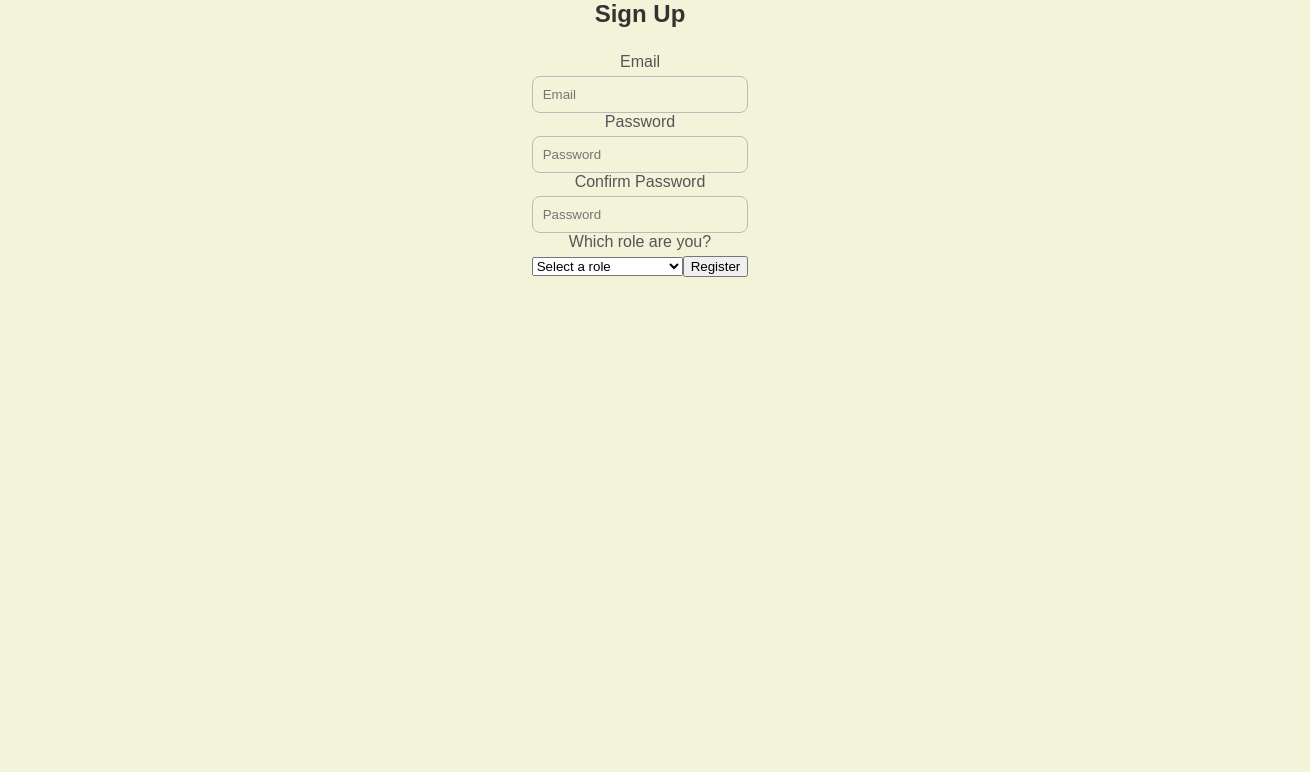
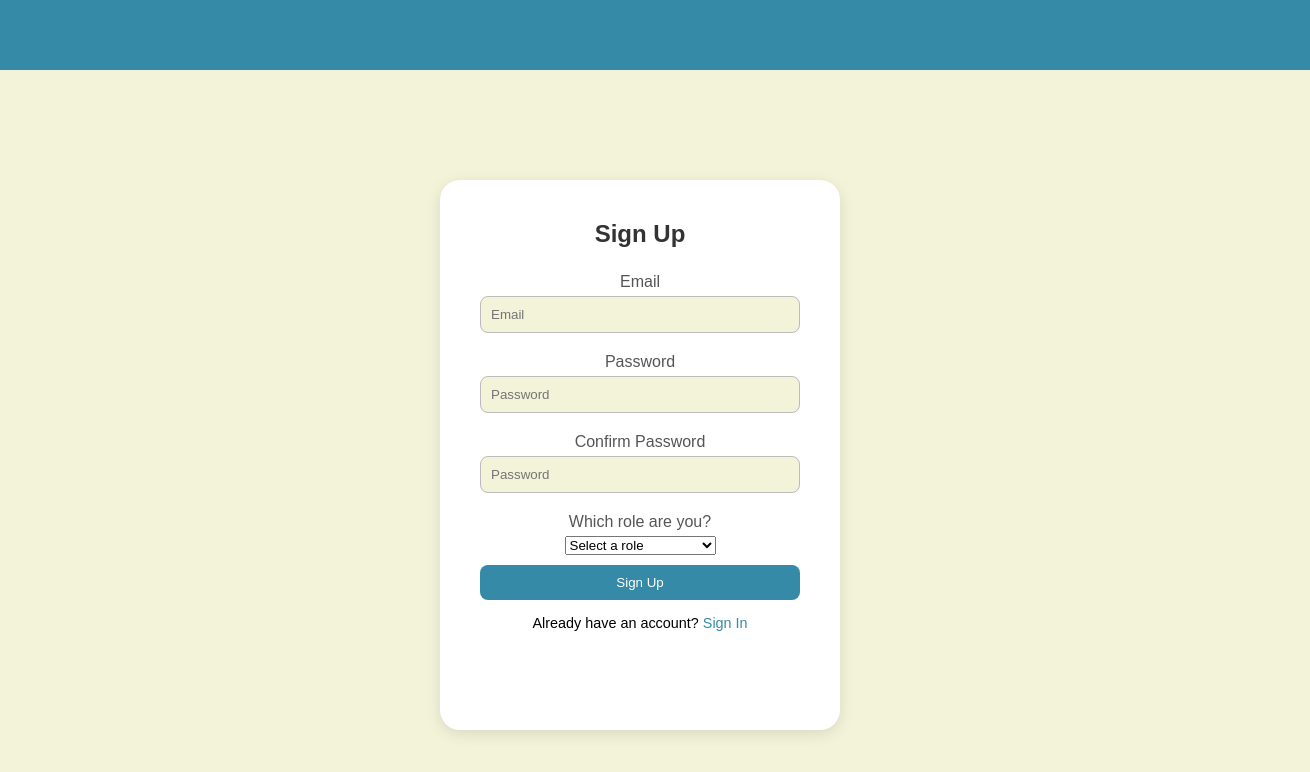
Before and after one commit to zainabsirajo50/Echo-Alert, a React (Create React App) app: page /sign-up in a window 1280 px wide. Shown: the top 772 px of the page, 1310 px wide, since content can reach past the window. Built offline with nearby package versions, Linux system fonts and the light colour scheme.

Commit message:
sign up form styling added

```diff
--- a/src/pages/Home.js
+++ b/src/pages/Home.js
@@ -1,5 +1,6 @@
 import React from 'react';
 import { Link } from 'react-router-dom';
+import '../styles/Home.css';
 
 function Home() {
     return (
--- a/src/pages/Login.js
+++ b/src/pages/Login.js
@@ -1,5 +1,5 @@
 import React, { useState } from 'react';
-import '../styles/Login.css';
+import '../styles/Login-SignUp.css';
 
 function Login() {
     const [email, setEmail] = useState('');
@@ -42,7 +42,7 @@ function Login() {
                 required
             />
           </div>
-        <button type="submit" className="submit-button">Login</button>
+          <button type="submit" className="submit-button">Sign In</button>
           </form>
           <p className="signup-link">Don't have an account? <a href="/sign-up">Sign up here</a></p>
         </div>
--- a/src/pages/SignUp.js
+++ b/src/pages/SignUp.js
@@ -1,4 +1,5 @@
 import React, { useState } from 'react';
+import '../styles/Login-SignUp.css';
 
 function SignUp() {
     const [email, setEmail] = useState('');
@@ -26,10 +27,13 @@ function SignUp() {
 
 
     return (
-      <div>
+      <>
+      <header></header>
+      <div className="signup-form">
         <h2>Sign Up</h2>
 
         <form onSubmit={handleSubmit}>
+          <div className='form-group'>
           <label>Email</label>
           <input
               name='email'
@@ -38,7 +42,9 @@ function SignUp() {
               value={email}
               required
           />
+        </div>
 
+        <div className='form-group'>
           <label>Password</label>
           <input
               name='password'
@@ -48,7 +54,9 @@ function SignUp() {
               onChange={(e) => setPassword(e.target.value)}
               required
           />
+        </div>
 
+        <div className='form-group'>
           <label>Confirm Password</label>
           <input
               name='cpassword'
@@ -58,6 +66,7 @@ function SignUp() {
               onChange={(e) => setConfirmPassword(e.target.value)}
               required
           />
+        </div>
 
         <label>Which role are you?</label>
         <select value={userRole} onChange={(e) => setUserRole(e.target.value)} required>
@@ -68,9 +77,11 @@ function SignUp() {
         ))}
         </select>
 
-        <button type="submit">Register</button>
+        <button type="submit" className="submit-button">Sign Up</button>
         </form>
+        <p className="signup-link">Already have an account? <a href="/login">Sign In</a></p>
       </div>
+      </>
     );
   }
 
```
Also changed, not shown: src/styles/Login-SignUp.css (renamed from src/styles/Login.css), src/styles/SignUp.css (deleted). Lines whose indentation alone changed are shown as unchanged.
